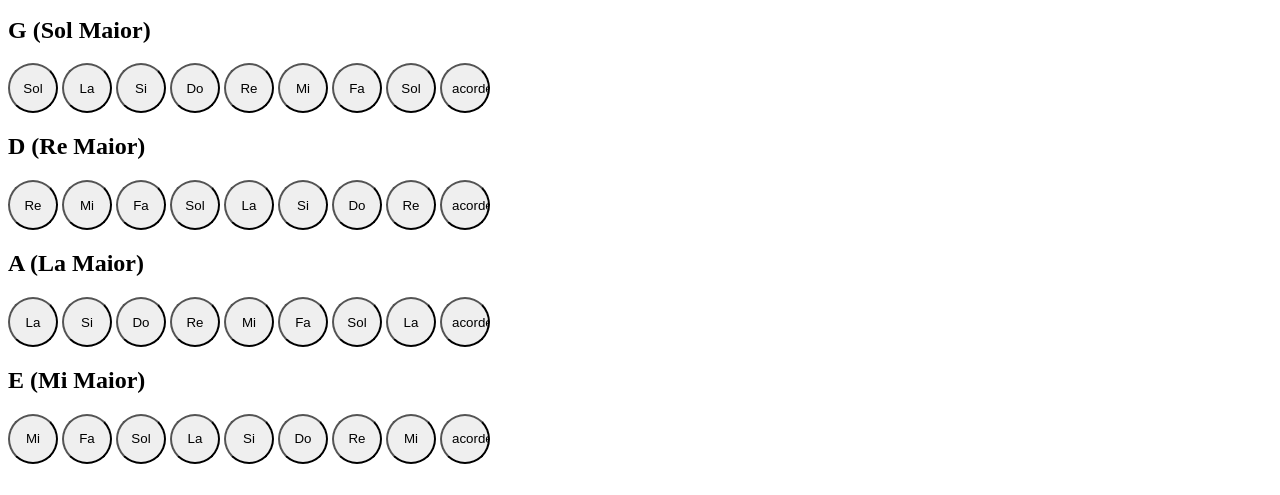
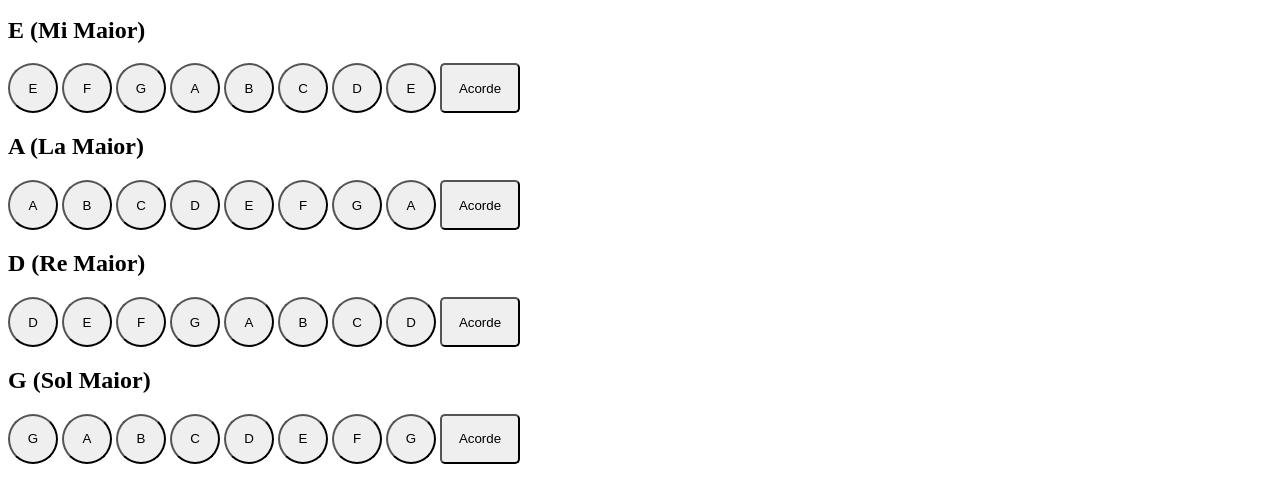
Before and after one commit to Douglaslima93/Escalas-de-Violino, a plain HTML site: page index.html in a window 1280 px wide. Shown: the part 305-800 px from the top of the page. Drawn offline with Linux system fonts and the light colour scheme.

Commit message:
atualização HTML | CSS | Javascript

```diff
--- a/assets/CSS/main.css
+++ b/assets/CSS/main.css
@@ -1,4 +1,4 @@
-#nota{
+.nota{
     width: 50px;
     height: 50px;
     padding: 10px;
@@ -6,3 +6,12 @@
     cursor: pointer;
     color: black;
 }
+
+.acorde{
+    width: 80px;
+    height: 50px;
+    padding: 10px;
+    border-radius: 5px;
+    cursor: pointer;
+    color: black;
+}
--- a/assets/JavaScript/solmaior.js
+++ b/assets/JavaScript/solmaior.js
@@ -1,5 +1,12 @@
-function solmaior(notasol){
-    notasol = document.querySelector('#nota')
-    notasol.addEventListerner('click')
-    notasol = new Audio ("assets/Audio/teste.mp3").play()
-}
+const buttonsol = document.querySelector('#Sol')
+const buttonla = document.querySelector('#La')
+
+ buttonsol.addEventListener('click', function(){
+    const audio = document.querySelector('#audiosol')
+    audio.play()
+ })
+
+ buttonla.addEventListener('click', function(){
+    const audio = document.querySelector('#audiola')
+    audio.play()
+ })
--- a/index.html
+++ b/index.html
@@ -8,7 +8,7 @@
     <link rel="stylesheet" href="assets/CSS/header.css">
     <link rel="stylesheet" href="assets/CSS/figure.css">
     <link rel="stylesheet" href="assets/CSS/main.css">
-    <script src="assets/JavaScript/"></script>
+
 </head>
 <body>
 
@@ -31,66 +31,108 @@
 
     <main>
 
-        <section class="solmaior">
+        <section class="mimaior">
             <div>
-                <h2>G (Sol Maior)</h2>
-                <input type="button" value="Sol" id="nota" onclick="document.addEventListener('click')">
-                <input type="button" value="La" id="nota" onclick="click" placeholder="A">
-                <input type="button" value="Si" id="nota" onclick="click" placeholder="B">
-                <input type="button" value="Do" id="nota" onclick="click" placeholder="C">
-                <input type="button" value="Re" id="nota" onclick="click" placeholder="D">
-                <input type="button" value="Mi" id="nota" onclick="click" placeholder="E">
-                <input type="button" value="Fa" id="nota" onclick="click" placeholder="F">
-                <input type="button" value="Sol" id="nota" onclick="click" placeholder="G">
-                <input class="acordesol" type="button" value="acordesol" id="nota" onclick="click" placeholder="Compl">
+                <h2>E (Mi Maior)</h2>
+                <button id="Mi" class="nota" onclick="play()">E</button>
+                <button id="Fa" class="nota" onclick="play()">F</button>
+                <button id="Sol" class="nota" onclick="play()">G</button>
+                <button id="La" class="nota" onclick="play()">A</button>
+                <button id="Si" class="nota" onclick="play()">B</button>
+                <button id="Do" class="nota" onclick="play()">C</button>
+                <button id="Re" class="nota" onclick="play()">D</button>
+                <button id="Mi" class="nota" onclick="play()">E</button>
+                <button id="acordemi" class="acorde" onclick="play()">Acorde</button>
+
+                <audio id="audiosol" src="assets/Audio/teste.mp3"></audio>
+                <audio id="audiola" src="assets/Audio/teste2.mp3"></audio>
+                <audio id="audiola" src="assets/Audio/teste2.mp3"></audio>
+                <audio id="audiola" src="assets/Audio/teste2.mp3"></audio>
+                <audio id="audiola" src="assets/Audio/teste2.mp3"></audio>
+                <audio id="audiola" src="assets/Audio/teste2.mp3"></audio>
+                <audio id="audiola" src="assets/Audio/teste2.mp3"></audio>
+                <audio id="audiola" src="assets/Audio/teste2.mp3"></audio>
+                <audio id="audiola" src="assets/Audio/teste2.mp3"></audio>
+            </div>
+        </section>
+
+        <section class="lamaior">
+            <div>
+                <h2>A (La Maior)</h2>
+                <button id="La" class="nota" onclick="play()">A</button>
+                <button id="Si" class="nota" onclick="play()">B</button>
+                <button id="Do" class="nota" onclick="play()">C</button>
+                <button id="Re" class="nota" onclick="play()">D</button>
+                <button id="Mi" class="nota" onclick="play()">E</button>
+                <button id="Fa" class="nota" onclick="play()">F</button>
+                <button id="Sol" class="nota" onclick="play()">G</button>
+                <button id="La" class="nota" onclick="play()">A</button>
+                <button id="acordela" class="acorde" onclick="play()">Acorde</button>
+
+                <audio id="audiosol" src="assets/Audio/teste.mp3"></audio>
+                <audio id="audiola" src="assets/Audio/teste2.mp3"></audio>
+                <audio id="audiola" src="assets/Audio/teste2.mp3"></audio>
+                <audio id="audiola" src="assets/Audio/teste2.mp3"></audio>
+                <audio id="audiola" src="assets/Audio/teste2.mp3"></audio>
+                <audio id="audiola" src="assets/Audio/teste2.mp3"></audio>
+                <audio id="audiola" src="assets/Audio/teste2.mp3"></audio>
+                <audio id="audiola" src="assets/Audio/teste2.mp3"></audio>
+                <audio id="audiola" src="assets/Audio/teste2.mp3"></audio>
             </div>
         </section>
 
         <section class="remaior">
             <div>
                 <h2>D (Re Maior)</h2>
-                <input type="button" value="Re" id="nota" onclick="click" placeholder="D">
-                <input type="button" value="Mi" id="nota" onclick="click" placeholder="E">
-                <input type="button" value="Fa" id="nota" onclick="click" placeholder="F">
-                <input type="button" value="Sol" id="nota" onclick="click" placeholder="G">
-                <input type="button" value="La" id="nota" onclick="click" placeholder="A">
-                <input type="button" value="Si" id="nota" onclick="click" placeholder="B">
-                <input type="button" value="Do" id="nota" onclick="click" placeholder="C">
-                <input type="button" value="Re" id="nota" onclick="click" placeholder="D">
-                <input class="acordere" type="button" value="acordere" id="nota" onclick="click" placeholder="Compl">
+                <button id="Re" class="nota" onclick="play()">D</button>
+                <button id="Mi" class="nota" onclick="play()">E</button>
+                <button id="Fa" class="nota" onclick="play()">F</button>
+                <button id="Sol" class="nota" onclick="play()">G</button>
+                <button id="La" class="nota" onclick="play()">A</button>
+                <button id="Si" class="nota" onclick="play()">B</button>
+                <button id="Do" class="nota" onclick="play()">C</button>
+                <button id="Re" class="nota" onclick="play()">D</button>
+                <button id="acordere" class="acorde" onclick="play()">Acorde</button>
+
+                <audio id="audiosol" src="assets/Audio/teste.mp3"></audio>
+                <audio id="audiola" src="assets/Audio/teste2.mp3"></audio>
+                <audio id="audiola" src="assets/Audio/teste2.mp3"></audio>
+                <audio id="audiola" src="assets/Audio/teste2.mp3"></audio>
+                <audio id="audiola" src="assets/Audio/teste2.mp3"></audio>
+                <audio id="audiola" src="assets/Audio/teste2.mp3"></audio>
+                <audio id="audiola" src="assets/Audio/teste2.mp3"></audio>
+                <audio id="audiola" src="assets/Audio/teste2.mp3"></audio>
+                <audio id="audiola" src="assets/Audio/teste2.mp3"></audio>
             </div>
         </section>
 
-        <section class="lamaior">
+        <section class="solmaior">
             <div>
-                <h2>A (La Maior)</h2>
-                <input type="button" value="La" id="nota" onclick="click" placeholder="A">
-                <input type="button" value="Si" id="nota" onclick="click" placeholder="B">
-                <input type="button" value="Do" id="nota" onclick="click" placeholder="C">
-                <input type="button" value="Re" id="nota" onclick="click" placeholder="D">
-                <input type="button" value="Mi" id="nota" onclick="click" placeholder="E">
-                <input type="button" value="Fa" id="nota" onclick="click" placeholder="F">
-                <input type="button" value="Sol" id="nota" onclick="click" placeholder="G">
-                <input type="button" value="La" id="nota" onclick="click" placeholder="A">
-                <input class="acordela" type="button" value="acordela" id="nota" onclick="click" placeholder="Compl">
+                <h2>G (Sol Maior)</h2>
+                <button id="Sol" class="nota" onclick="play()">G</button>
+                <button id="La" class="nota" onclick="play()">A</button>
+                <button id="Si" class="nota" onclick="play()">B</button>
+                <button id="Do" class="nota" onclick="play()">C</button>
+                <button id="Re" class="nota" onclick="play()">D</button>
+                <button id="Mi" class="nota" onclick="play()">E</button>
+                <button id="Fa" class="nota" onclick="play()">F</button>
+                <button id="Sol" class="nota" onclick="play()">G</button>
+                <button id="acordesol" class="acorde" onclick="play()">Acorde</button>
+
+                <audio id="audiosol" src="assets/Audio/teste.mp3"></audio>
+                <audio id="audiola" src="assets/Audio/teste2.mp3"></audio>
+                <audio id="audiola" src="assets/Audio/teste2.mp3"></audio>
+                <audio id="audiola" src="assets/Audio/teste2.mp3"></audio>
+                <audio id="audiola" src="assets/Audio/teste2.mp3"></audio>
+                <audio id="audiola" src="assets/Audio/teste2.mp3"></audio>
+                <audio id="audiola" src="assets/Audio/teste2.mp3"></audio>
+                <audio id="audiola" src="assets/Audio/teste2.mp3"></audio>
+                <audio id="audiola" src="assets/Audio/teste2.mp3"></audio>
             </div>
         </section>
 
-        <section class="mimaior">
-            <div>
-                <h2>E (Mi Maior)</h2>
-                <input type="button" value="Mi" id="nota" onclick="click" placeholder="E">
-                <input type="button" value="Fa" id="nota" onclick="click" placeholder="F">
-                <input type="button" value="Sol" id="nota" onclick="click" placeholder="B">
-                <input type="button" value="La" id="nota" onclick="click" placeholder="A">
-                <input type="button" value="Si" id="nota" onclick="click" placeholder="B">
-                <input type="button" value="Do" id="nota" onclick="click" placeholder="C">
-                <input type="button" value="Re" id="nota" onclick="click" placeholder="D">
-                <input type="button" value="Mi" id="nota" onclick="click" placeholder="E">
-                <input class="acordemi" type="button" value="acordemi" id="nota" onclick="click" placeholder="Compl">
-            </div>
-        </section>
     </main>
+    <script src="assets/JavaScript/solmaior.js"></script>
 
 
 </body>
```
Also changed, not shown: 1 other file.
